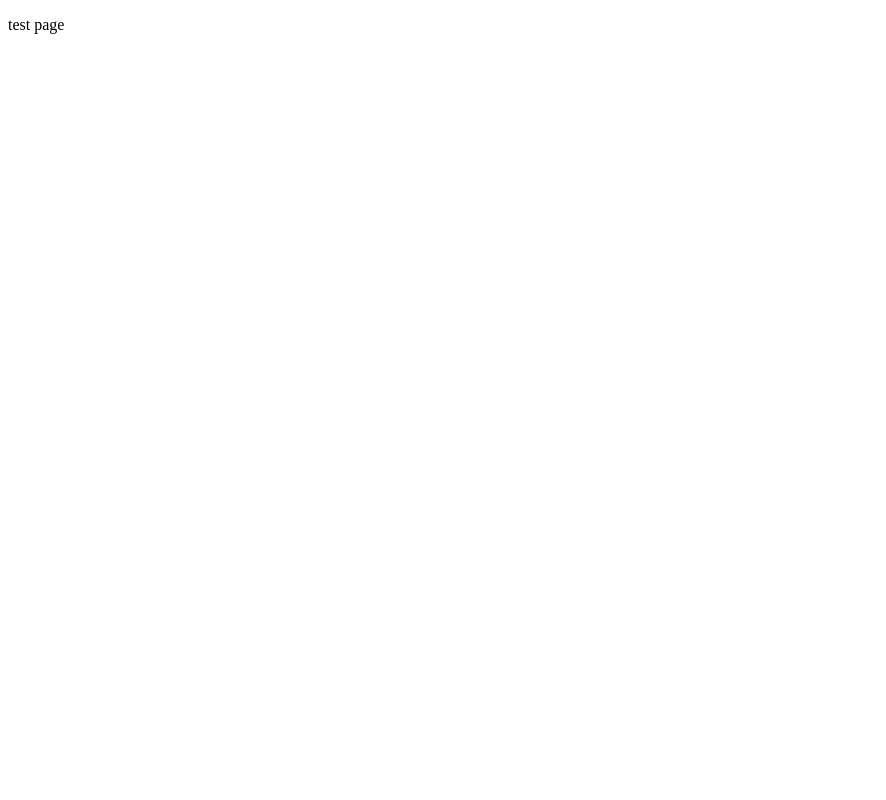
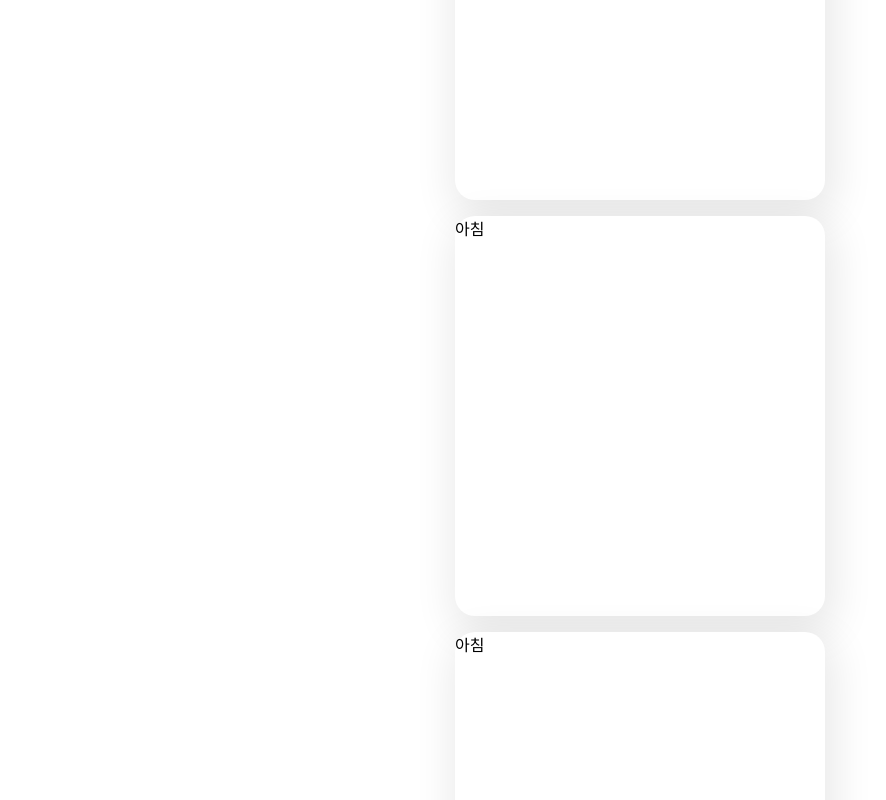
Before and after one commit to cho4u4o/Kyonggi-Univ-Diet-Information-FE, a React (Vite) app: page / in a window 1280 px wide. Shown: the top 800 px of the page, without its empty margins (0-886 px from the left). Built offline with nearby package versions, Linux system fonts and the light colour scheme.

Commit message:
feat: create home page

```diff
--- a/package.json
+++ b/package.json
@@ -12,6 +12,7 @@
   },
   "dependencies": {
     "@emotion/css": "^11.13.0",
+    "@emotion/styled": "^11.13.0",
     "axios": "^1.7.7",
     "react": "^18.3.1",
     "react-dom": "^18.3.1",
--- /dev/null
+++ b/src/components/MenuCard.tsx
@@ -0,0 +1,21 @@
+import styled from '@emotion/styled'
+
+const Card = styled.div`
+  width: 370px;
+  height: 400px;
+  border-radius: 20px;
+  background: white;
+  box-shadow: 4px 12px 40px 6px rgba(0, 0, 0, 0.09);
+`
+
+const Text = styled.p``
+
+const MenuCard = () => {
+  return (
+    <Card>
+      <Text>아침</Text>
+    </Card>
+  )
+}
+
+export default MenuCard
--- a/src/main.tsx
+++ b/src/main.tsx
@@ -1,10 +1,9 @@
 import { StrictMode } from 'react'
 import { createRoot } from 'react-dom/client'
 import { createBrowserRouter, RouterProvider } from 'react-router-dom'
+import Home from './pages/Home'
 
-import Main from '../src/pages/main'
-
-const router = createBrowserRouter([{ path: '/', element: <Main /> }])
+const router = createBrowserRouter([{ path: '/', element: <Home /> }])
 
 createRoot(document.getElementById('root')!).render(
   <StrictMode>
--- /dev/null
+++ b/src/pages/Home.tsx
@@ -0,0 +1,25 @@
+import styled from '@emotion/styled'
+import MenuCard from '../components/MenuCard'
+
+const Container = styled.div`
+  display: flex;
+  justify-content: center;
+  align-items: center;
+  height: 100vh;
+`
+
+const Row = styled.div``
+
+const Home = () => {
+  return (
+    <Container>
+      <Row>
+        <MenuCard></MenuCard>
+        <MenuCard></MenuCard>
+        <MenuCard></MenuCard>
+      </Row>
+    </Container>
+  )
+}
+
+export default Home
--- a/src/pages/main.tsx
+++ /dev/null
@@ -1,11 +0,0 @@
-import React from 'react'
-
-const main = () => {
-  return (
-    <div>
-      <p>test page</p>
-    </div>
-  )
-}
-
-export default main
```
Also changed, not shown: 1 other file (tests, documents, lock files or other folders).
